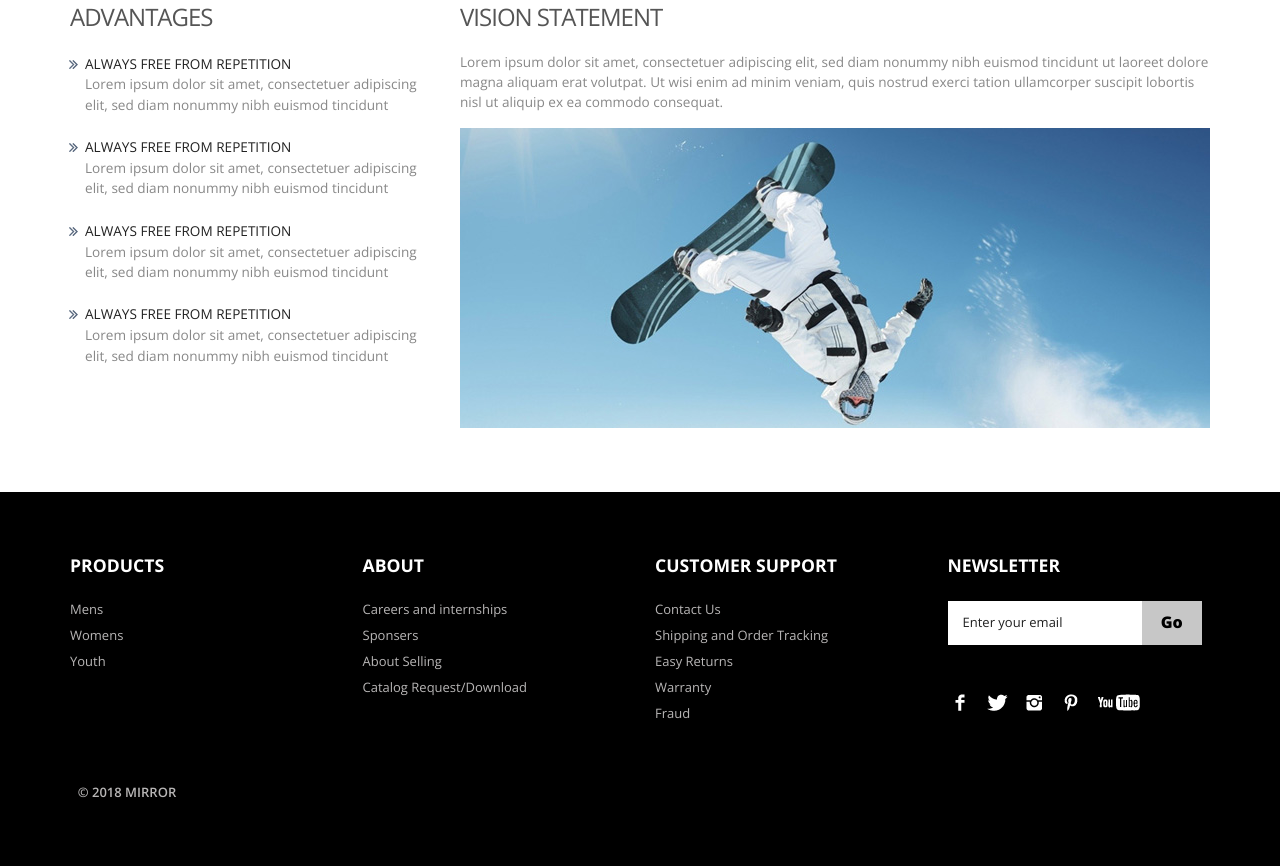
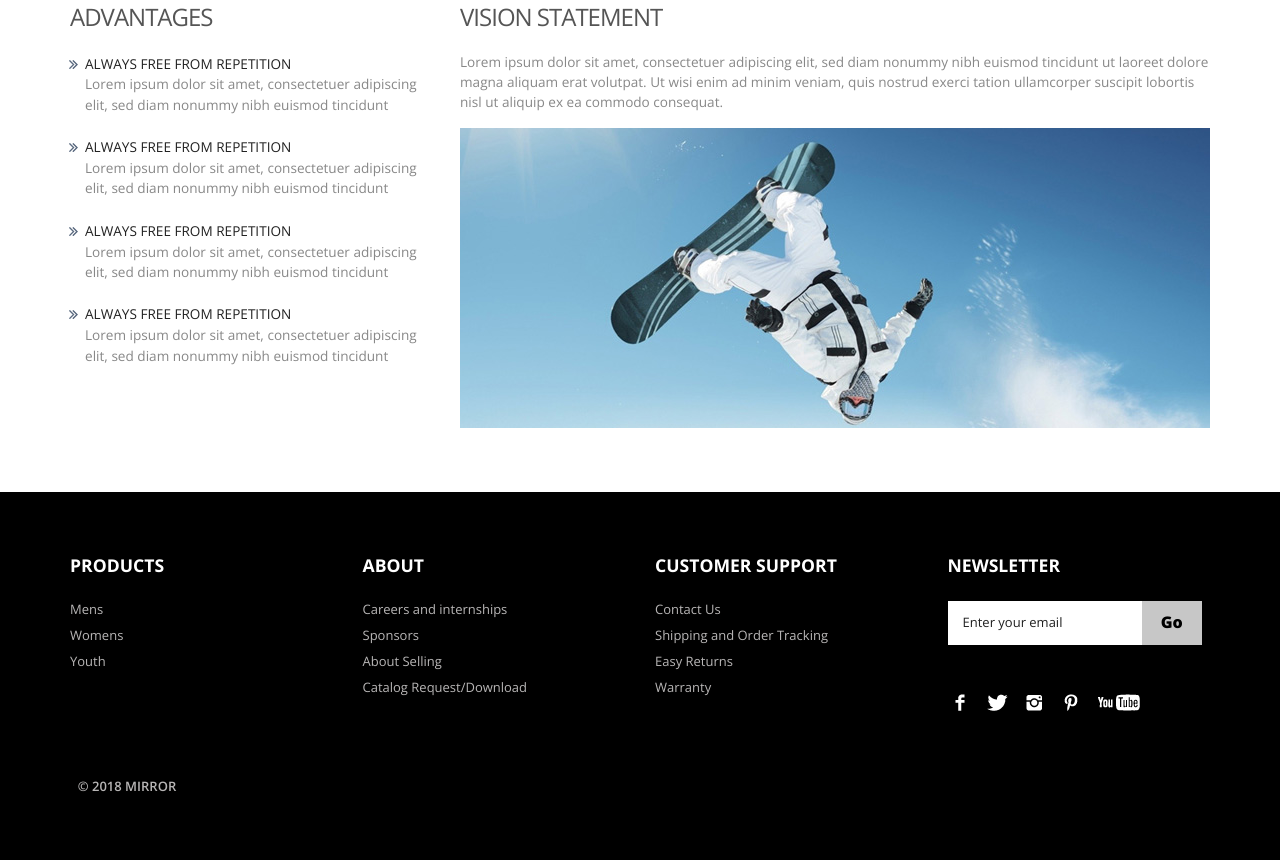
Before and after one commit to mirrorusa/mirrorusa.github.io, a plain HTML site: page team.html in a window 1280 px wide. Shown: the part 515-1381 px from the top of the page. Drawn offline with nearby package versions, Linux system fonts and the light colour scheme.

Commit message:
Update team.html

```diff
--- a/team.html
+++ b/team.html
@@ -220,7 +220,7 @@ License URL: http://creativecommons.org/licenses/by/3.0/
 						<ul class="footer_box">
 							<h4>About</h4>
 							<li><a href="#">Careers and internships</a></li>
-							<li><a href="#">Sponsers</a></li>
+							<li><a href="#">Sponsors</a></li>
 							<li><a href="#">About Selling</a></li>
 							<li><a href="#">Catalog Request/Download</a></li>
 						</ul>
@@ -232,7 +232,6 @@ License URL: http://creativecommons.org/licenses/by/3.0/
 							<li><a href="#">Shipping and Order Tracking</a></li>
 							<li><a href="#">Easy Returns</a></li>
 							<li><a href="#">Warranty</a></li>
-							<li><a href="#">Fraud</a></li>
 						</ul>
 					</div>
 					<div class="col-md-3">
```
